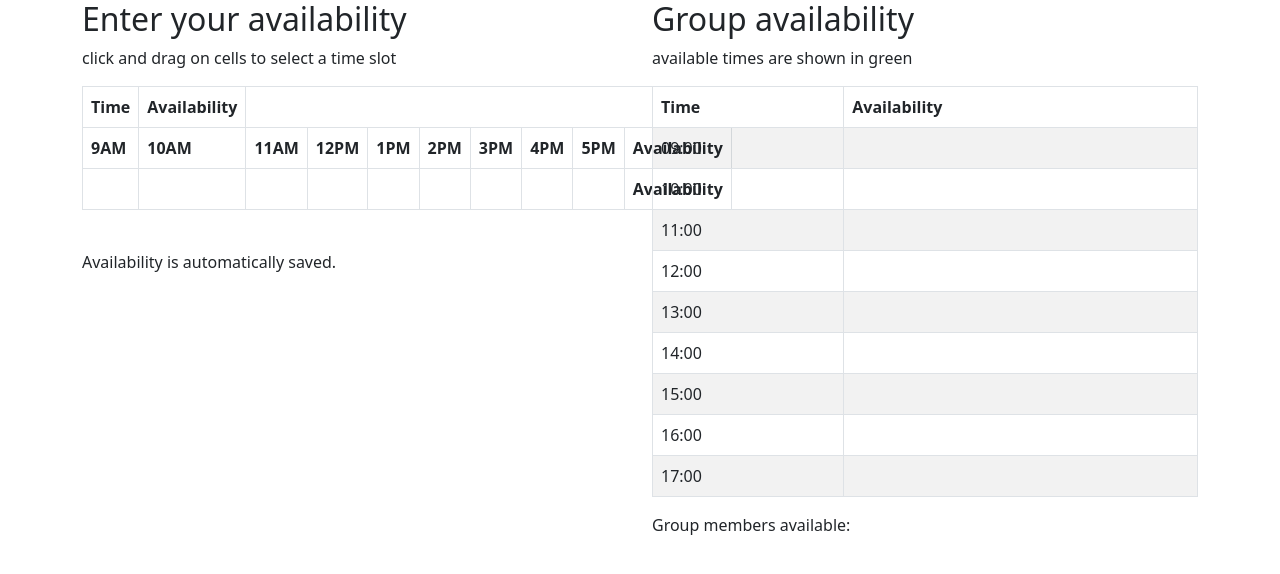
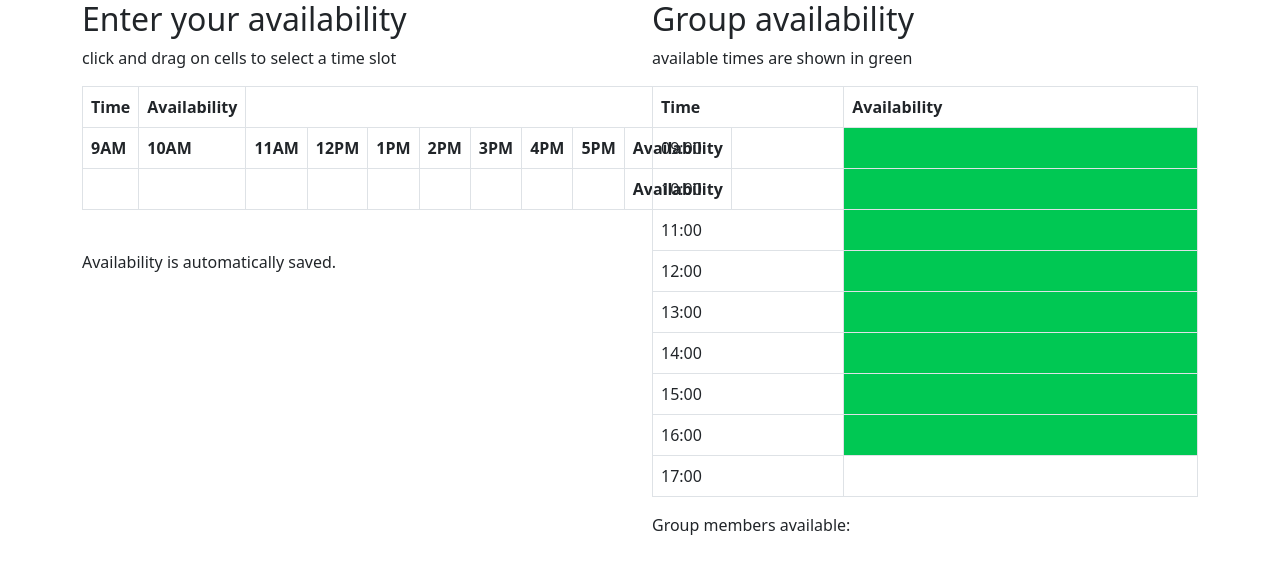
Before and after one commit to chingu-voyages/v43-tier2-team-26, a React (Create React App) app in the folder whenwhere/: page / in a window 1280 px wide. Shown: the top 574 px of the page. Built offline with nearby package versions, Linux system fonts and the light colour scheme.

Commit message:
edit GroupGrid cell color change

```diff
--- a/whenwhere/src/GroupGrid.js
+++ b/whenwhere/src/GroupGrid.js
@@ -30,19 +30,21 @@ function GroupGrid() {
 
   return (
     <div>
-      <Table striped bordered hover>
+      <Table bordered>
         <thead>
           <tr>
             <th>Time</th>
             <th>Availability</th>
           </tr>
         </thead>
+
         <tbody>
           {availabilityData.map((hour) => (
             <tr key={hour.time}>
               <td>{hour.time}</td>
               <td
                 className={hour.availableMembers.length > 0 ? "available" : ""}
+                style={hour.availableMembers.length > 0 ? {backgroundColor: "#00c853"} : {}}
                 onMouseOver={() =>
                   handleAvailabilityHover(hour.time, hour.availableMembers)
                 }
```
